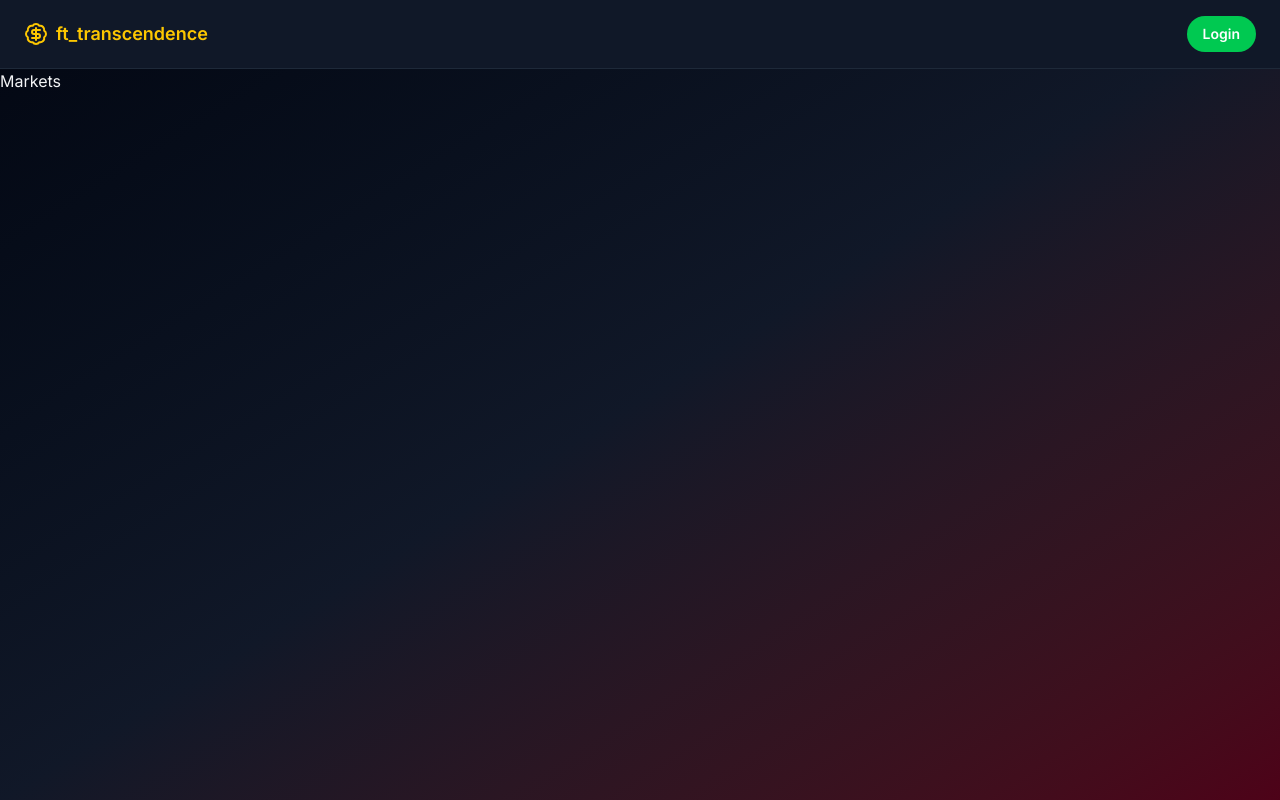
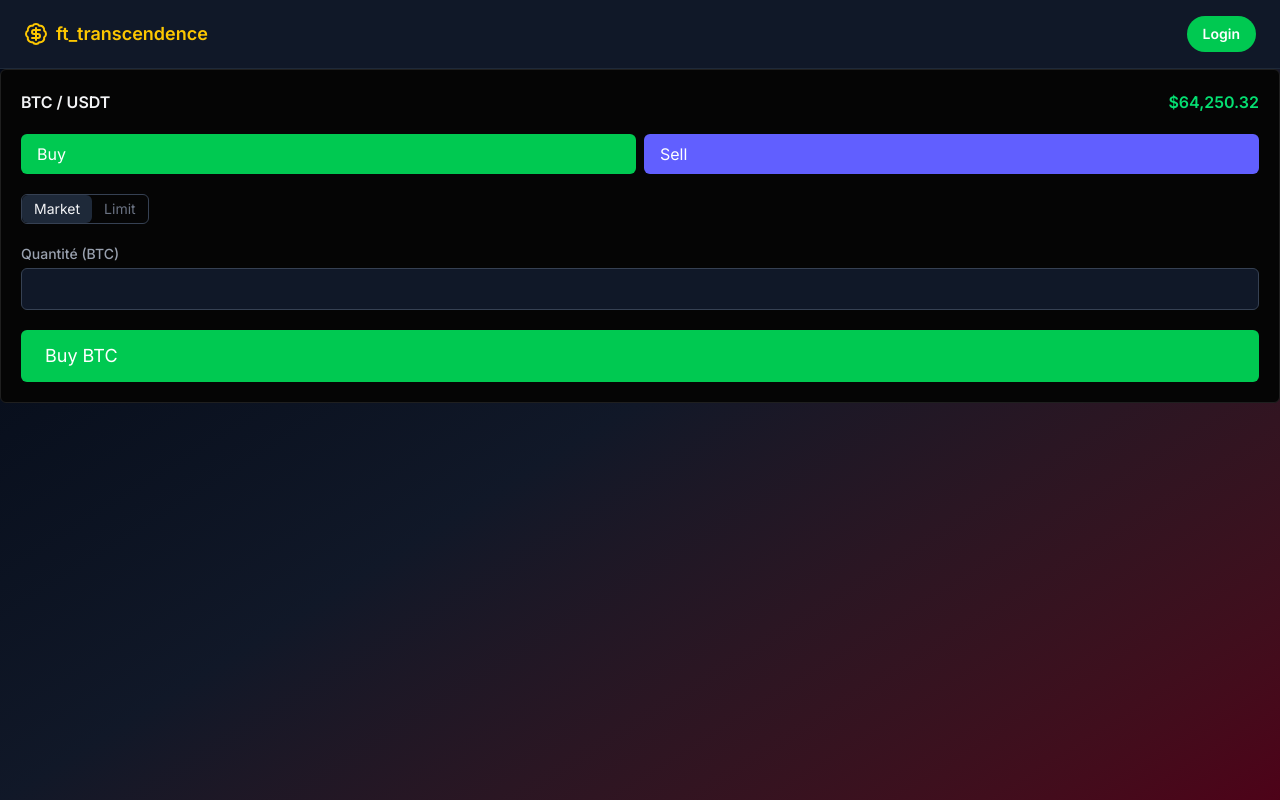
Before and after one commit to Frogus-ex/ft_transcendence, a React (Vite) app in the folder frontend/: page /markets in a window 1280 px wide. Built offline with nearby package versions, Linux system fonts and the light colour scheme.

Commit message:
feat(markets): render OrderTicket on the markets page

```diff
--- a/frontend/src/pages/MarketsPage.tsx
+++ b/frontend/src/pages/MarketsPage.tsx
@@ -1,4 +1,6 @@
+import OrderTicket from "../components/OrderTicket";
+
 function MarketsPage() {
-  return <h1>Markets</h1>;
+  return <OrderTicket />;
 }
 export default MarketsPage;
```
